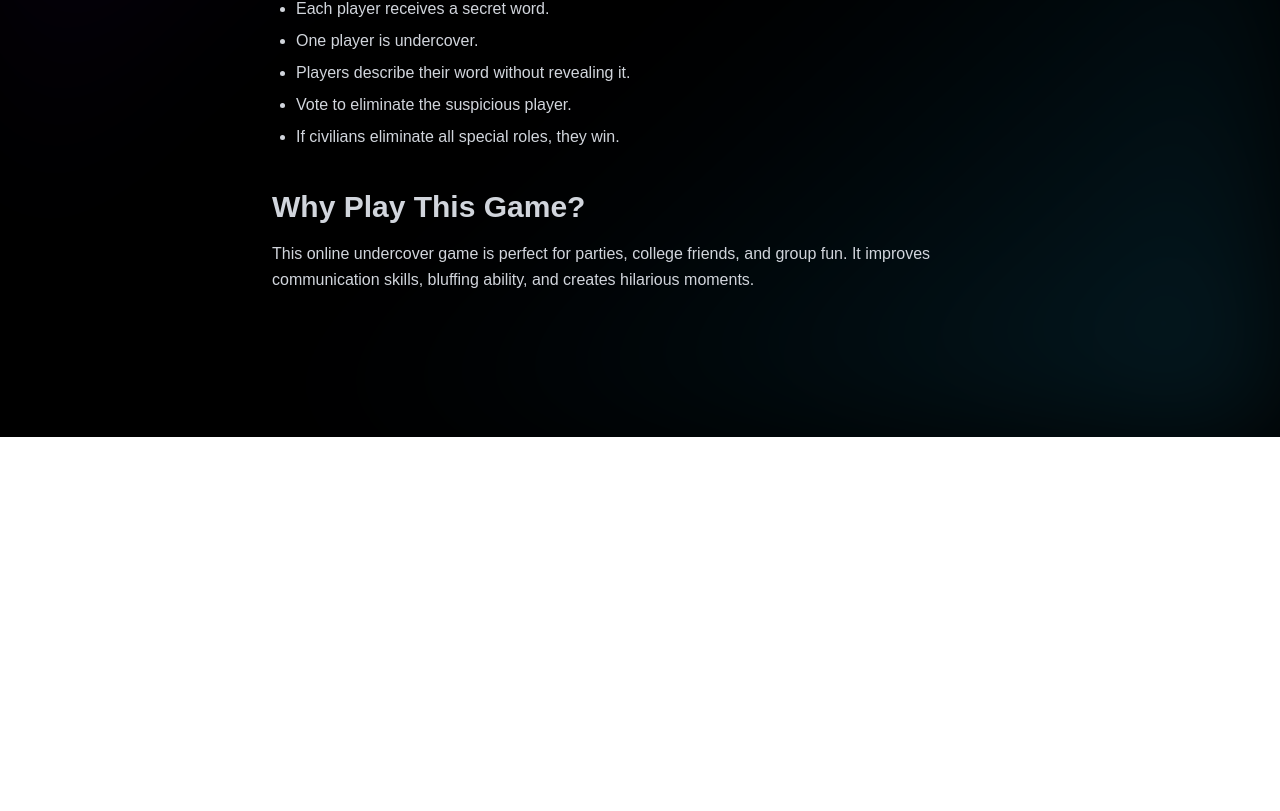
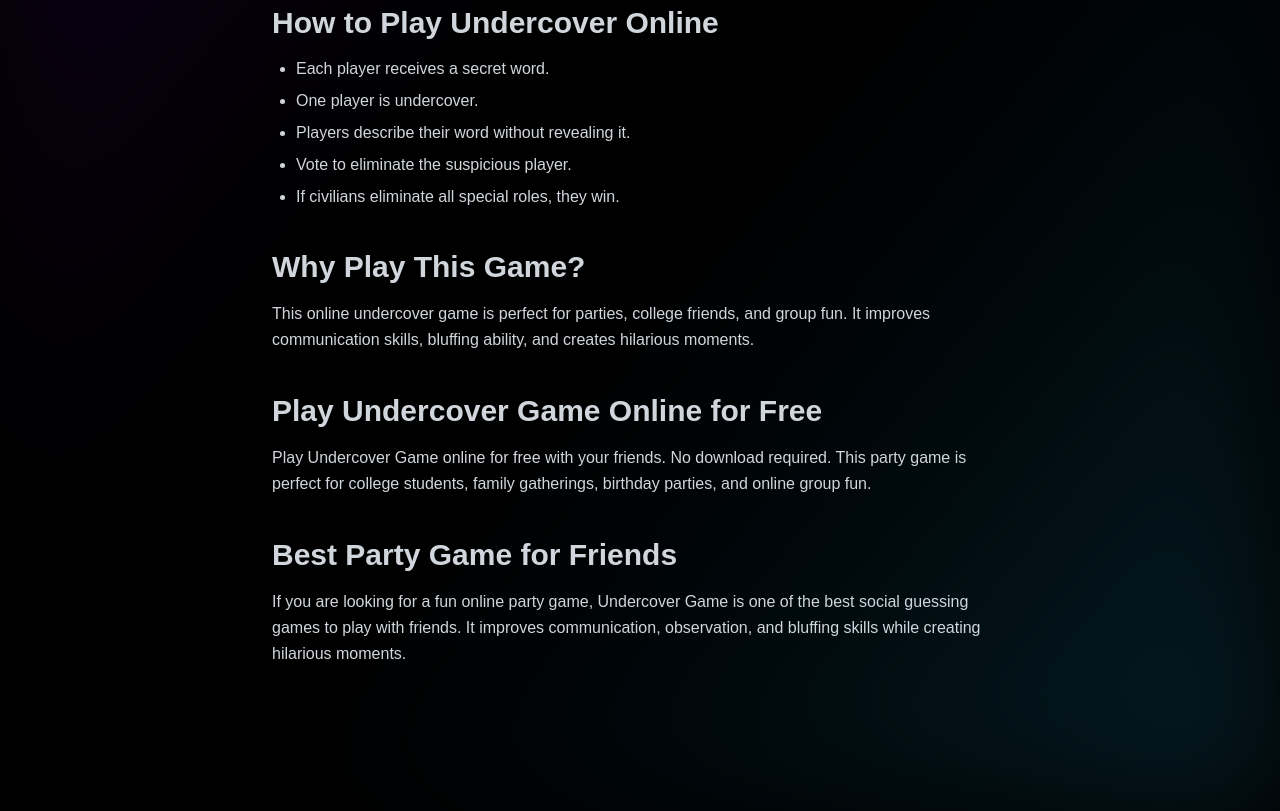
Before and after one commit to NandCode24/undercover-agent-game, a Next.js app: page / in a window 1280 px wide. Shown: the part 728-1539 px from the top of the page. Before the commit the page ends 1165 px from the top, so only its background shows below. Built offline with nearby package versions, Linux system fonts and the light colour scheme.

Commit message:
/app/page.tsx updated

```diff
--- a/src/app/page.tsx
+++ b/src/app/page.tsx
@@ -32,7 +32,7 @@ export default function Home() {
           transition={{ duration: 0.8 }}
           className="text-4xl sm:text-5xl md:text-6xl font-extrabold tracking-wide mb-6 bg-linear-to-r from-purple-400 via-cyan-400 to-purple-500 bg-clip-text text-transparent"
         >
-          UNDERCOVER
+          Undercover Game Online
         </motion.h1>
 
         <motion.p
@@ -95,6 +95,25 @@ export default function Home() {
           and group fun. It improves communication skills, bluffing ability, and
           creates hilarious moments.
         </p>
+
+        <h2 className="text-2xl sm:text-3xl font-bold mt-10 mb-4">
+          Play Undercover Game Online for Free
+        </h2>
+        <p className="leading-relaxed">
+          Play Undercover Game online for free with your friends. No download
+          required. This party game is perfect for college students, family
+          gatherings, birthday parties, and online group fun.
+        </p>
+
+        <h2 className="text-2xl sm:text-3xl font-bold mt-10 mb-4">
+          Best Party Game for Friends
+        </h2>
+        <p className="leading-relaxed">
+          If you are looking for a fun online party game, Undercover Game is one
+          of the best social guessing games to play with friends. It improves
+          communication, observation, and bluffing skills while creating
+          hilarious moments.
+        </p>
       </section>
     </div>
   );
```
